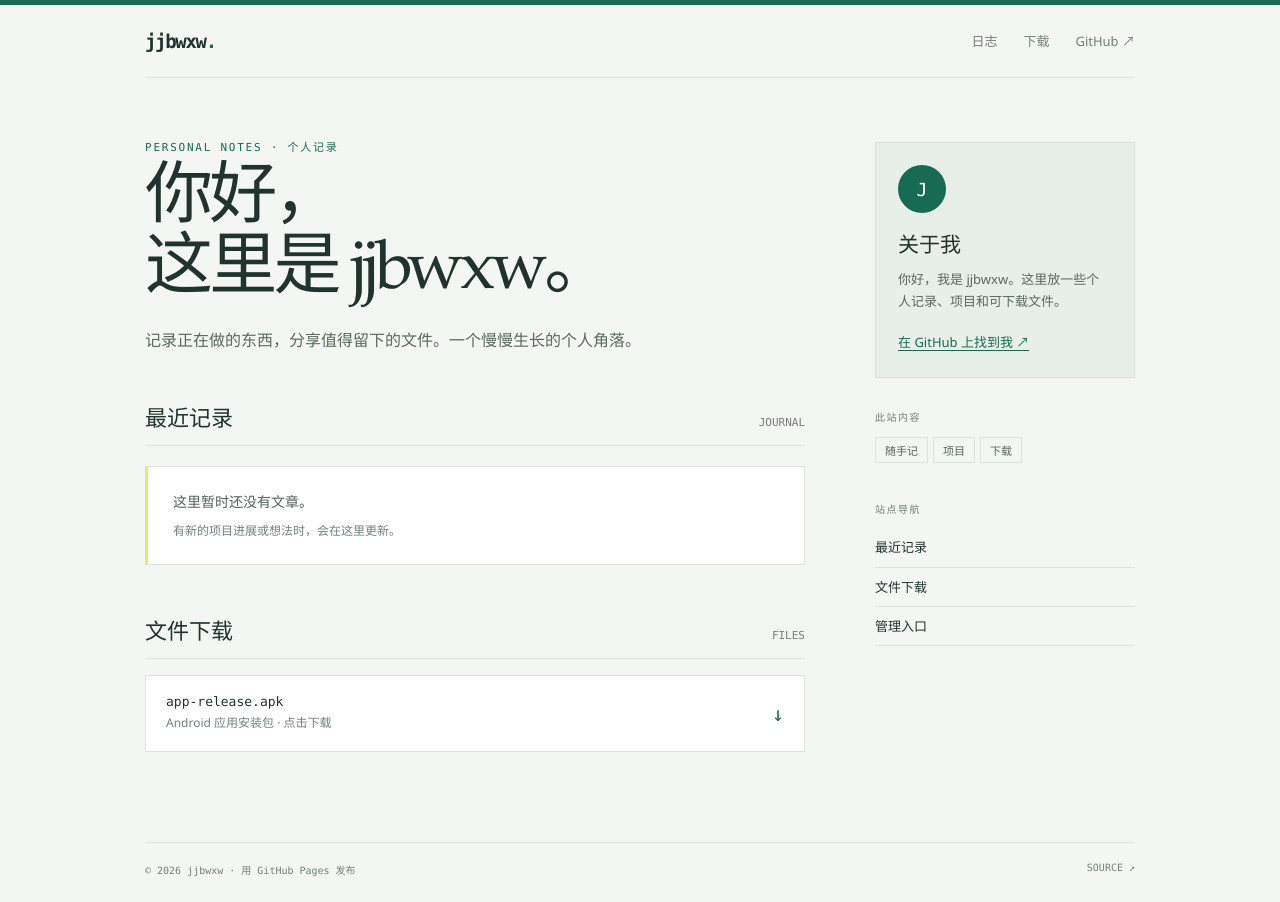
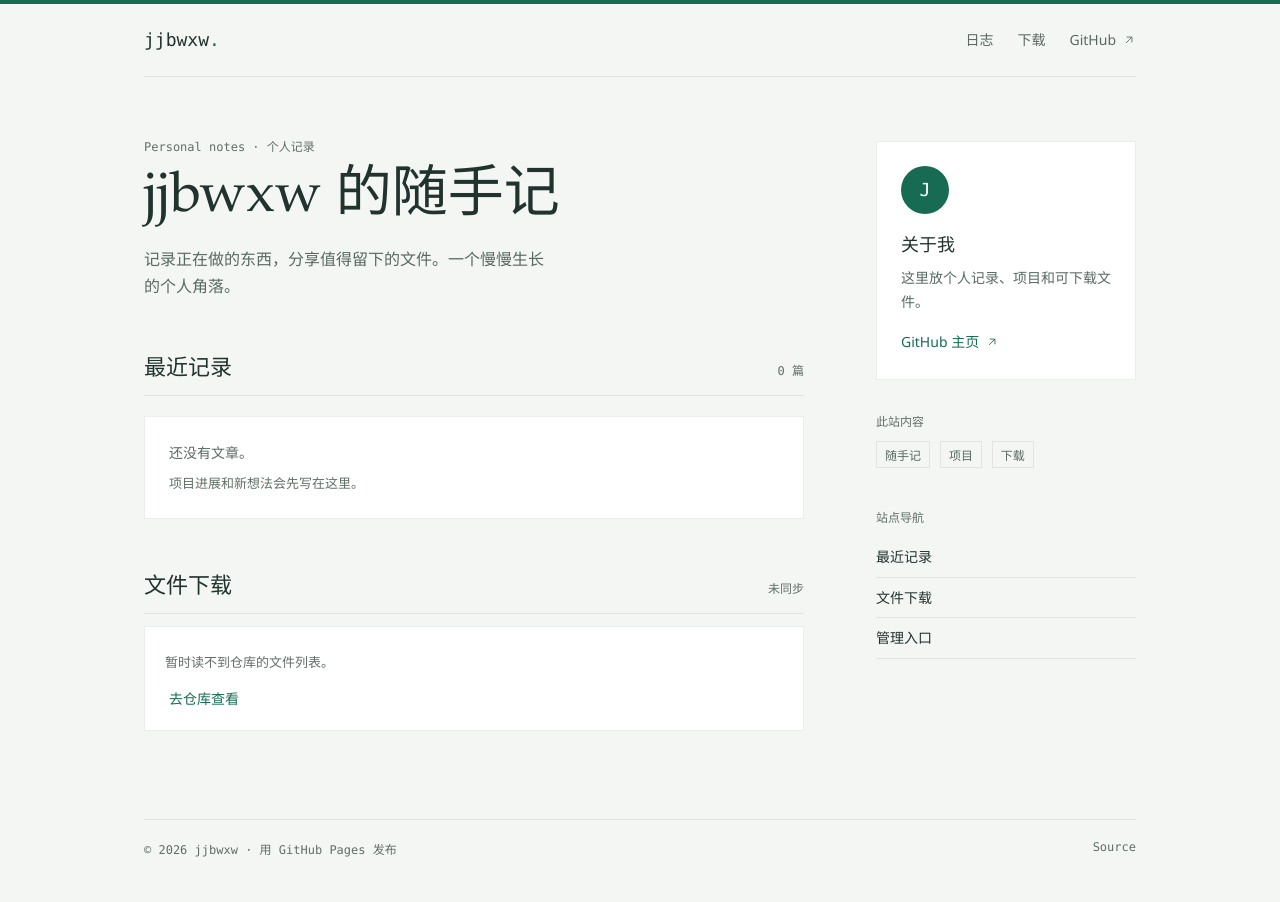
Before and after one commit to jjbwxw/jjbwxw.github.io, a plain HTML site: page index.html in a window 1280 px wide. After the commit the page ends 881 px from the top, so only its background shows below. Drawn offline with Linux system fonts and the light colour scheme; no server answers.

Commit message:
unslop homepage and load downloads from repo api

```diff
--- a/index.html
+++ b/index.html
@@ -7,133 +7,358 @@
   <meta name="description" content="jjbwxw 的个人博客、项目记录与文件下载。">
   <title>jjbwxw — 随手记</title>
   <style>
+    /* SECTION: tokens */
     :root {
       color-scheme: light;
       --paper: #f4f6f3;
-      --surface: #fff;
+      --surface: #ffffff;
       --ink: #20332f;
-      --muted: #72807a;
-      --line: #dce4dd;
+      --ink-2: #596962;
+      --muted: #616e67;
+      --line: rgba(32, 51, 47, 0.09);
+      --line-strong: rgba(32, 51, 47, 0.16);
       --green: #176b52;
-      --lime: #d4f078;
+      --sans: "Segoe UI", "Microsoft YaHei", sans-serif;
       --mono: "Cascadia Code", "SFMono-Regular", Consolas, monospace;
       --serif: "Iowan Old Style", "Palatino Linotype", "Book Antiqua", Georgia, serif;
+      --ease: cubic-bezier(0.2, 0, 0.2, 1);
     }
     * { box-sizing: border-box; }
     html { scroll-behavior: smooth; }
-    body { margin: 0; background: var(--paper); color: var(--ink); font-family: "Segoe UI", "Microsoft YaHei", sans-serif; line-height: 1.7; }
+    body {
+      margin: 0;
+      background: var(--paper);
+      color: var(--ink);
+      font-family: var(--sans);
+      font-size: 15px;
+      line-height: 1.7;
+    }
     a { color: inherit; }
-    a:focus-visible { outline: 3px solid #93b83c; outline-offset: 4px; border-radius: 3px; }
-    .topline { height: 5px; background: var(--green); }
-    .shell { max-width: 1050px; margin: 0 auto; padding: 0 30px; }
-    header { display: flex; align-items: center; justify-content: space-between; padding: 25px 0; border-bottom: 1px solid var(--line); }
-    .brand { font: 700 19px var(--mono); letter-spacing: -.07em; text-decoration: none; }
+    a:focus-visible { outline: 2px solid var(--green); outline-offset: 3px; }
+
+    /* SECTION: header */
+    .site-line { height: 4px; background: var(--green); }
+    .shell { max-width: 1056px; margin: 0 auto; padding: 0 32px; }
+    header {
+      display: flex;
+      align-items: center;
+      justify-content: space-between;
+      gap: 24px;
+      padding: 24px 0;
+      border-bottom: 1px solid var(--line);
+    }
+    .brand { font: 500 18px/1 var(--mono); text-decoration: none; }
     .brand span { color: var(--green); }
-    nav { display: flex; gap: 26px; font-size: 13px; color: var(--muted); }
-    nav a { text-decoration: none; }
+    nav { display: flex; align-items: center; gap: 24px; font-size: 14px; color: var(--ink-2); }
+    nav a {
+      display: inline-flex;
+      align-items: center;
+      gap: 6px;
+      text-decoration: none;
+      transition: color 0.16s var(--ease);
+    }
     nav a:hover, .text-link:hover { color: var(--green); }
-    .layout { display: grid; grid-template-columns: minmax(0, 1fr) 260px; gap: 70px; padding: 60px 0 90px; }
-    .eyebrow { font: 11px var(--mono); letter-spacing: .16em; text-transform: uppercase; color: var(--green); }
-    h1 { margin: 13px 0 9px; font: 500 clamp(42px, 7vw, 68px)/1.04 var(--serif); letter-spacing: -.055em; }
-    .intro { max-width: 540px; margin: 18px 0 46px; color: #596962; font-size: 16px; }
-    .section-head { display: flex; align-items: baseline; justify-content: space-between; border-bottom: 1px solid var(--line); padding-bottom: 11px; }
+    .ext { width: 14px; height: 14px; stroke: currentColor; stroke-width: 1.5; fill: none; flex: none; }
+
+    /* SECTION: layout */
+    .layout {
+      display: grid;
+      grid-template-columns: minmax(0, 1fr) 260px;
+      gap: 72px;
+      padding: 60px 0 88px;
+    }
+    .eyebrow { margin: 0; font: 400 12px var(--mono); color: var(--muted); }
+    h1 {
+      margin: 12px 0 8px;
+      font: 500 clamp(36px, 5.5vw, 56px)/1.15 var(--serif);
+    }
+    .intro { max-width: 44ch; margin: 16px 0 48px; color: var(--ink-2); font-size: 16px; }
+
+    /* SECTION: sections */
+    .section-head {
+      display: flex;
+      align-items: baseline;
+      justify-content: space-between;
+      gap: 16px;
+      padding-bottom: 12px;
+      border-bottom: 1px solid var(--line);
+    }
     h2 { margin: 0; font: 500 22px var(--serif); }
-    .section-note { color: var(--muted); font: 11px var(--mono); }
-    .empty { margin-top: 20px; padding: 23px 25px; background: var(--surface); border: 1px solid var(--line); border-left: 3px solid var(--lime); }
-    .empty p { margin: 0; color: #52615b; font-size: 14px; }
-    .empty .small { margin-top: 7px; color: var(--muted); font-size: 12px; }
+    .section-note { color: var(--muted); font: 400 12px var(--mono); }
+    .empty {
+      margin-top: 20px;
+      padding: 24px;
+      background: var(--surface);
+      border: 1px solid var(--line);
+    }
+    .empty p { margin: 0; color: var(--ink-2); font-size: 14px; }
+    .empty .small { margin-top: 8px; color: var(--muted); font-size: 13px; }
     .download { margin-top: 48px; }
-    .file { display: flex; align-items: center; justify-content: space-between; gap: 16px; margin-top: 16px; padding: 18px 20px; background: var(--surface); border: 1px solid var(--line); text-decoration: none; transition: border-color .18s, transform .18s; }
-    .file:hover { border-color: var(--green); transform: translateY(-2px); }
-    .file-name { display: block; font: 13px var(--mono); overflow-wrap: anywhere; }
-    .file-meta { display: block; margin-top: 4px; color: var(--muted); font-size: 12px; }
-    .arrow { color: var(--green); font: 20px var(--mono); }
+
+    /* SECTION: dynamic file list states */
+    .files-state {
+      margin-top: 12px;
+      padding: 20px;
+      background: var(--surface);
+      border: 1px solid var(--line);
+      color: var(--muted);
+      font-size: 14px;
+    }
+    .files-state .text-link { margin-left: 4px; }
+
+    /* SECTION: file row */
+    .file {
+      display: flex;
+      align-items: center;
+      justify-content: space-between;
+      gap: 16px;
+      margin-top: 12px;
+      padding: 20px;
+      background: var(--surface);
+      border: 1px solid var(--line);
+      text-decoration: none;
+      transition: border-color 0.16s var(--ease), background-color 0.16s var(--ease);
+    }
+    .file:hover { border-color: var(--line-strong); background: #f8faf7; }
+    .file-name { display: block; font: 400 14px var(--mono); overflow-wrap: anywhere; }
+    .file-meta { display: block; margin-top: 4px; color: var(--muted); font-size: 13px; font-variant-numeric: tabular-nums; }
+    .file svg { width: 16px; height: 16px; stroke: var(--muted); stroke-width: 1.5; fill: none; flex: none; transition: stroke 0.16s var(--ease); }
+    .file:hover svg { stroke: var(--green); }
+
+    /* SECTION: aside */
     aside { padding-top: 4px; }
-    .profile { padding: 22px; background: #e8eee8; border: 1px solid #d8e2d9; }
-    .avatar { width: 48px; height: 48px; display: grid; place-items: center; border-radius: 50%; background: var(--green); color: white; font: 18px var(--mono); margin-bottom: 15px; }
-    .profile h2 { font-size: 21px; }
-    .profile p { margin: 8px 0 16px; color: #596962; font-size: 13px; }
-    .text-link { color: var(--green); font-size: 13px; text-underline-offset: 3px; }
-    .side-block { margin-top: 31px; }
-    .side-title { margin: 0 0 12px; color: var(--muted); font: 10px var(--mono); letter-spacing: .15em; text-transform: uppercase; }
-    .tag { display: inline-block; margin: 0 5px 7px 0; padding: 4px 9px; border: 1px solid var(--line); color: #57665f; font: 11px var(--mono); }
-    .side-list { list-style: none; padding: 0; margin: 0; font-size: 13px; }
+    .profile { padding: 24px; background: var(--surface); border: 1px solid var(--line); }
+    .avatar {
+      width: 48px;
+      height: 48px;
+      display: grid;
+      place-items: center;
+      border-radius: 50%;
+      background: var(--green);
+      color: #ffffff;
+      font: 500 18px var(--mono);
+      margin-bottom: 16px;
+    }
+    .profile h2 { font-size: 18px; margin-bottom: 8px; }
+    .profile p { margin: 0 0 16px; color: var(--ink-2); font-size: 14px; }
+    .text-link {
+      display: inline-flex;
+      align-items: center;
+      gap: 6px;
+      color: var(--green);
+      font-size: 14px;
+      text-decoration: none;
+      transition: color 0.16s var(--ease);
+    }
+    .side-block { margin-top: 32px; }
+    .side-title { margin: 0 0 12px; color: var(--muted); font: 400 12px var(--mono); }
+    .tags { margin: 0; padding: 0; list-style: none; }
+    .tags li { display: inline-block; margin: 0 6px 8px 0; }
+    .tag {
+      display: inline-block;
+      padding: 4px 8px;
+      border: 1px solid var(--line);
+      color: var(--ink-2);
+      font: 400 12px var(--mono);
+    }
+    .side-list { list-style: none; padding: 0; margin: 0; font-size: 14px; }
     .side-list li { padding: 8px 0; border-bottom: 1px solid var(--line); }
-    .side-list a { text-decoration: none; }
-    footer { display: flex; justify-content: space-between; gap: 16px; padding: 19px 0 25px; border-top: 1px solid var(--line); color: var(--muted); font: 10px var(--mono); }
-    footer a { text-decoration: none; }
+    .side-list a { text-decoration: none; transition: color 0.16s var(--ease); }
+    .side-list a:hover { color: var(--green); }
+
+    /* SECTION: footer */
+    footer {
+      display: flex;
+      justify-content: space-between;
+      gap: 16px;
+      padding: 20px 0 24px;
+      border-top: 1px solid var(--line);
+      color: var(--muted);
+      font: 400 12px var(--mono);
+    }
+    footer a { text-decoration: none; transition: color 0.16s var(--ease); }
+    footer a:hover { color: var(--green); }
+
+    /* SECTION: responsive */
     @media (max-width: 720px) {
       .shell { padding: 0 20px; }
-      header { padding: 19px 0; }
-      nav { gap: 15px; }
-      .layout { grid-template-columns: 1fr; gap: 45px; padding-top: 43px; }
-      .intro { margin-bottom: 35px; }
-      aside { display: grid; grid-template-columns: 1fr 1fr; gap: 18px; }
+      header { padding: 20px 0; }
+      nav { gap: 16px; }
+      .layout { grid-template-columns: 1fr; gap: 48px; padding: 44px 0 64px; }
+      .intro { margin-bottom: 36px; }
+      aside { display: grid; grid-template-columns: 1fr 1fr; gap: 20px; }
       .profile { grid-column: 1 / -1; }
-      .side-block { margin-top: 4px; }
+      .side-block { margin-top: 0; }
     }
     @media (max-width: 420px) {
       .shell { padding: 0 16px; }
-      nav { gap: 11px; font-size: 12px; }
-      .section-note { font-size: 9px; }
+      nav { gap: 12px; font-size: 13px; }
       aside { grid-template-columns: 1fr; }
       .profile { grid-column: auto; }
-      footer { flex-direction: column; }
+      footer { flex-direction: column; gap: 8px; }
     }
     @media (prefers-reduced-motion: reduce) {
       html { scroll-behavior: auto; }
-      *, *::before, *::after { transition-duration: .01ms !important; animation-duration: .01ms !important; }
+      *, *::before, *::after {
+        transition-duration: 0.01ms !important;
+        animation-duration: 0.01ms !important;
+      }
     }
   </style>
 </head>
 <body>
-  <div class="topline"></div>
+  <!-- SECTION: top -->
+  <div class="site-line"></div>
   <div class="shell">
     <header>
       <a class="brand" href="./">jjbwxw<span>.</span></a>
       <nav aria-label="主导航">
         <a href="#journal">日志</a>
         <a href="#downloads">下载</a>
-        <a href="https://github.com/jjbwxw" target="_blank" rel="noopener noreferrer">GitHub ↗</a>
+        <a href="https://github.com/jjbwxw" target="_blank" rel="noopener noreferrer">GitHub<svg class="ext" viewBox="0 0 24 24" aria-hidden="true"><path d="M7 17 17 7M8 7h9v9"/></svg></a>
       </nav>
     </header>
+
     <main class="layout">
       <div>
+        <!-- SECTION: hero -->
         <section class="hero" aria-labelledby="page-title">
-          <div class="eyebrow">PERSONAL NOTES · 个人记录</div>
-          <h1 id="page-title">你好，<br>这里是 jjbwxw。</h1>
+          <p class="eyebrow">Personal notes · 个人记录</p>
+          <h1 id="page-title">jjbwxw 的随手记</h1>
           <p class="intro">记录正在做的东西，分享值得留下的文件。一个慢慢生长的个人角落。</p>
         </section>
+
+        <!-- SECTION: journal -->
         <section id="journal" aria-labelledby="journal-title">
-          <div class="section-head"><h2 id="journal-title">最近记录</h2><span class="section-note">JOURNAL</span></div>
-          <div class="empty"><p>这里暂时还没有文章。</p><p class="small">有新的项目进展或想法时，会在这里更新。</p></div>
+          <div class="section-head">
+            <h2 id="journal-title">最近记录</h2>
+            <span class="section-note">0 篇</span>
+          </div>
+          <div class="empty">
+            <p>还没有文章。</p>
+            <p class="small">项目进展和新想法会先写在这里。</p>
+          </div>
         </section>
+
+        <!-- SECTION: downloads -->
         <section class="download" id="downloads" aria-labelledby="download-title">
-          <div class="section-head"><h2 id="download-title">文件下载</h2><span class="section-note">FILES</span></div>
-          <a class="file" href="downloads/app-release.apk" download>
-            <span><span class="file-name">app-release.apk</span><span class="file-meta">Android 应用安装包 · 点击下载</span></span>
-            <span class="arrow" aria-hidden="true">↓</span>
-          </a>
+          <div class="section-head">
+            <h2 id="download-title">文件下载</h2>
+            <span class="section-note" id="filesCount">读取中</span>
+          </div>
+          <div id="fileList" class="files-state">正在从仓库读取文件列表。</div>
         </section>
       </div>
+
+      <!-- SECTION: aside -->
       <aside aria-label="关于与导航">
         <section class="profile">
           <div class="avatar" aria-hidden="true">J</div>
           <h2>关于我</h2>
-          <p>你好，我是 jjbwxw。这里放一些个人记录、项目和可下载文件。</p>
-          <a class="text-link" href="https://github.com/jjbwxw" target="_blank" rel="noopener noreferrer">在 GitHub 上找到我 ↗</a>
+          <p>这里放个人记录、项目和可下载文件。</p>
+          <a class="text-link" href="https://github.com/jjbwxw" target="_blank" rel="noopener noreferrer">GitHub 主页<svg class="ext" viewBox="0 0 24 24" aria-hidden="true"><path d="M7 17 17 7M8 7h9v9"/></svg></a>
         </section>
         <section class="side-block">
           <h3 class="side-title">此站内容</h3>
-          <span class="tag">随手记</span><span class="tag">项目</span><span class="tag">下载</span>
+          <ul class="tags">
+            <li><span class="tag">随手记</span></li>
+            <li><span class="tag">项目</span></li>
+            <li><span class="tag">下载</span></li>
+          </ul>
         </section>
         <section class="side-block">
           <h3 class="side-title">站点导航</h3>
-          <ul class="side-list"><li><a href="#journal">最近记录</a></li><li><a href="#downloads">文件下载</a></li><li><a href="admin.html">管理入口</a></li></ul>
+          <ul class="side-list">
+            <li><a href="#journal">最近记录</a></li>
+            <li><a href="#downloads">文件下载</a></li>
+            <li><a href="admin.html">管理入口</a></li>
+          </ul>
         </section>
       </aside>
     </main>
-    <footer><span>© 2026 jjbwxw · 用 GitHub Pages 发布</span><a href="https://github.com/jjbwxw" target="_blank" rel="noopener noreferrer">SOURCE ↗</a></footer>
+
+    <!-- SECTION: footer -->
+    <footer>
+      <span>© 2026 jjbwxw · 用 GitHub Pages 发布</span>
+      <a href="https://github.com/jjbwxw" target="_blank" rel="noopener noreferrer">Source</a>
+    </footer>
   </div>
+
+  <script>
+    /* SECTION: files from repo */
+    var REPO = "jjbwxw/jjbwxw.github.io";
+    var DIR = "downloads";
+    var listBox = document.getElementById("fileList");
+    var countBox = document.getElementById("filesCount");
+    var ROW_TPL = '<a class="file" download><span><span class="file-name"></span><span class="file-meta"></span></span><svg viewBox="0 0 24 24" aria-hidden="true"><path d="M12 4v11M7 11l5 5 5-5M4 20h16"/></svg>';
+    var STATE_TPL = '<p class="file-meta"></p>';
+
+    function setState(text, withRepoLink) {
+      listBox.className = "files-state";
+      listBox.textContent = "";
+      var p = document.createElement("template");
+      p.innerHTML = STATE_TPL;
+      var node = p.content.firstChild;
+      node.textContent = text;
+      listBox.appendChild(node);
+      if (withRepoLink) {
+        var box = document.createElement("template");
+        box.innerHTML = '<a class="text-link" target="_blank" rel="noopener noreferrer"></a>';
+        var link = box.content.firstChild;
+        link.textContent = "去仓库查看";
+        link.href = "https://github.com/" + REPO + "/tree/main/" + DIR;
+        listBox.appendChild(document.createTextNode(" "));
+        listBox.appendChild(link);
+      }
+    }
+
+    function fmtSize(bytes) {
+      if (bytes < 1024) return bytes + " B";
+      if (bytes < 1048576) return (bytes / 1024).toFixed(0) + " KB";
+      if (bytes < 1073741824) return (bytes / 1048576).toFixed(1) + " MB";
+      return (bytes / 1073741824).toFixed(1) + " GB";
+    }
+
+    function render(files) {
+      listBox.className = "";
+      listBox.textContent = "";
+      if (!files.length) {
+        setState("这个目录还没有文件。", false);
+        countBox.textContent = "0 个文件";
+        return;
+      }
+      files.forEach(function (f) {
+        var tpl = document.createElement("template");
+        tpl.innerHTML = ROW_TPL;
+        var row = tpl.content.firstChild;
+        row.href = "downloads/" + encodeURIComponent(f.name);
+        row.querySelector(".file-name").textContent = f.name;
+        row.querySelector(".file-meta").textContent = fmtSize(f.size);
+        listBox.appendChild(row);
+      });
+      countBox.textContent = files.length + " 个文件";
+    }
+
+    function loadFiles() {
+      var api = "https://api.github.com/repos/" + REPO + "/contents/" + DIR;
+      fetch(api, { headers: { Accept: "application/vnd.github+json" }, cache: "no-store" })
+        .then(function (res) {
+          if (!res.ok) throw new Error("status " + res.status);
+          return res.json();
+        })
+        .then(function (data) {
+          var files = (Array.isArray(data) ? data : [])
+            .filter(function (item) { return item.type === "file"; })
+            .sort(function (a, b) { return a.name < b.name ? -1 : 1; });
+          render(files);
+        })
+        .catch(function () {
+          countBox.textContent = "未同步";
+          setState("暂时读不到仓库的文件列表。", true);
+        });
+    }
+
+    loadFiles();
+  </script>
 </body>
 </html>
```
